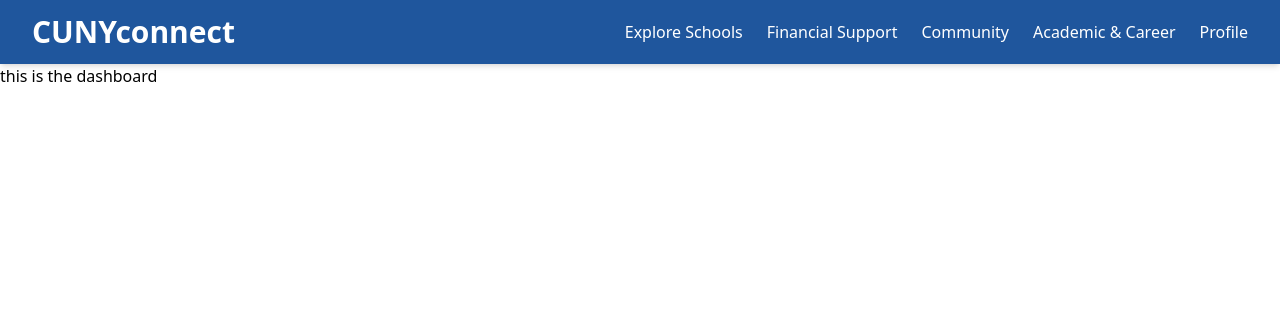
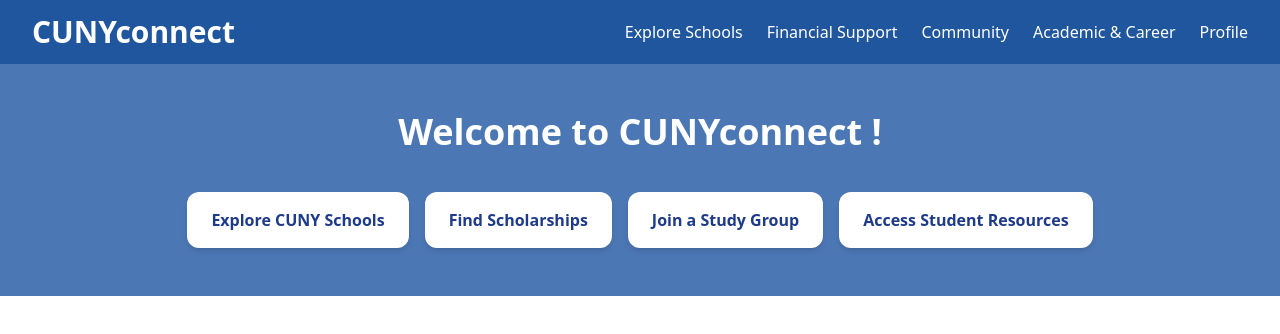
Before and after one commit to wahabahmed25/CUNYconnect, a React (Vite) app in the folder frontend/: page /dashboard in a window 1280 px wide. Shown: the top 334 px of the page. Built offline with nearby package versions, Linux system fonts and the light colour scheme; no server answers; the HTML template or start-up script is replaced by a standard one.

Commit message:
set up user auth user firebase, created user context which retrieves logged in users data and is reusable through context, started settingup dashboard

```diff
--- a/frontend/src/App.tsx
+++ b/frontend/src/App.tsx
@@ -4,16 +4,19 @@
 import LoginPage from "./pages/LoginPage";
 import DashboardPage from "./pages/DashboardPage";
 import HomePage from "./pages/HomePage";
+import { UserDataProvider } from "./components/user context/UserDataProvider";
 const App = () => {
   return (
     <div>
-      <Routes>
-        <Route path="/" element = {<Navigate to="/login" replace />}/>
-        <Route path = "/signup" element = {<SignupPage />} />
-        <Route path = "/login" element = {<LoginPage />} />
-        <Route path = "/dashboard" element = {<DashboardPage />} />
-        <Route path = "/home" element = {<HomePage />} />
-      </Routes>
+      <UserDataProvider>
+        <Routes>
+          <Route path="/" element={<Navigate to="/login" replace />} />
+          <Route path="/signup" element={<SignupPage />} />
+          <Route path="/login" element={<LoginPage />} />
+          <Route path="/dashboard" element={<DashboardPage />} />
+          <Route path="/home" element={<HomePage />} />
+        </Routes>
+      </UserDataProvider>
     </div>
   );
 };
--- a/frontend/src/components/Test.tsx
+++ /dev/null
@@ -1,10 +0,0 @@
-
-const Test = () => {
-  return (
-    <div>
-
-    </div>
-  )
-}
-
-export default Test
--- /dev/null
+++ b/frontend/src/components/UseAuthUser.tsx
@@ -0,0 +1,19 @@
+import { useEffect, useState } from "react";
+import { onAuthStateChanged } from "firebase/auth";
+import { auth } from "../firebase-config";
+
+export function UseAuthUser() {
+  const [user, setUser] = useState(() => auth.currentUser);
+  const [loading, setLoading] = useState(true);
+
+  useEffect(() => {
+    const unsubscribe = onAuthStateChanged(auth, (firebaseUser) => {
+      setUser(firebaseUser);
+      setLoading(false);
+    });
+
+    return () => unsubscribe();
+  }, []);
+
+  return { user, loading };
+}
--- /dev/null
+++ b/frontend/src/components/dashboard components/SectionOne.tsx
@@ -0,0 +1,47 @@
+import { useUserData } from "../user context/useUserData";
+import { Link } from "react-router-dom";
+
+const SectionOne = () => {
+  const { userData, loading } = useUserData();
+
+  if (loading) return <p>Loading...</p>;
+
+  return (
+    <div className="flex flex-col items-center justify-center bg-[#4C77B5] py-12 px-4 sm:px-6 lg:px-8">
+      {/* Header */}
+      <p className="text-white text-2xl sm:text-3xl md:text-4xl font-bold mb-10 text-center">
+        Welcome to CUNYconnect {userData?.name?.split(" ")[0]?.toUpperCase()}!
+      </p>
+
+      {/* Buttons */}
+      <div className="flex flex-wrap lg:flex-nowrap justify-center gap-4 max-w-6xl w-full">
+        <Link
+          to="/explore"
+          className="flex-1 lg:flex-none w-full lg:w-auto text-center bg-white text-[#1e3a8a] font-semibold px-6 py-4 rounded-xl shadow-md hover:scale-[1.02] transition"
+        >
+          Explore CUNY Schools
+        </Link>
+        <Link
+          to="/explore"
+          className="flex-1 lg:flex-none w-full lg:w-auto text-center bg-white text-[#1e3a8a] font-semibold px-6 py-4 rounded-xl shadow-md hover:scale-[1.02] transition"
+        >
+          Find Scholarships
+        </Link>
+        <Link
+          to="/explore"
+          className="flex-1 lg:flex-none w-full lg:w-auto text-center bg-white text-[#1e3a8a] font-semibold px-6 py-4 rounded-xl shadow-md hover:scale-[1.02] transition"
+        >
+          Join a Study Group
+        </Link>
+        <Link
+          to="/explore"
+          className="flex-1 lg:flex-none w-full lg:w-auto text-center bg-white text-[#1e3a8a] font-semibold px-6 py-4 rounded-xl shadow-md hover:scale-[1.02] transition"
+        >
+          Access Student Resources
+        </Link>
+      </div>
+    </div>
+  );
+};
+
+export default SectionOne;
--- a/frontend/src/components/nav bars/NavBarTwo.tsx
+++ b/frontend/src/components/nav bars/NavBarTwo.tsx
@@ -1,6 +1,6 @@
 import { useState } from "react";
 import { Link } from "react-router-dom";
-import { Menu, X } from "lucide-react"; // for icons, or replace with your own
+import { Menu, X } from "lucide-react"; // for icons
 
 const NavBarTwo = () => {
   const [isOpen, setIsOpen] = useState(false);
--- /dev/null
+++ b/frontend/src/components/user context/UserDataContext.tsx
@@ -0,0 +1,18 @@
+//container for the data, doesnt actually fetch (kinda like placeholder)
+
+import { createContext } from "react";
+
+interface UserData {
+  name?: string;
+  email?: string;
+}
+
+interface UserDataContextType {
+  userData: UserData | null;
+  loading: boolean;
+}
+
+export const UserDataContext = createContext<UserDataContextType>({
+  userData: null,
+  loading: true,
+});
--- /dev/null
+++ b/frontend/src/components/user context/UserDataProvider.tsx
@@ -0,0 +1,34 @@
+//fetches the logged in users data (get req)
+
+import { useEffect, useState } from "react";
+import { getDatabase, ref, get } from "firebase/database";
+import { UserDataContext } from "./UserDataContext";
+import { UseAuthUser } from "../UseAuthUser";
+
+export const UserDataProvider = ({ children }: { children: React.ReactNode }) => {
+  const { user, loading: authLoading } = UseAuthUser();
+  const [userData, setUserData] = useState(null);
+  const [loading, setLoading] = useState(true);
+
+  useEffect(() => {
+    const fetchUserData = async () => {
+      if (user) {
+        const db = getDatabase();
+        const userRef = ref(db, `users/${user.uid}`);
+        const snapshot = await get(userRef);
+        if (snapshot.exists()) {
+          setUserData(snapshot.val());
+        }
+      }
+      setLoading(false);
+    };
+
+    if (!authLoading) fetchUserData();
+  }, [user, authLoading]);
+
+  return (
+    <UserDataContext.Provider value={{ userData, loading }}>
+      {children}
+    </UserDataContext.Provider>
+  );
+};
--- /dev/null
+++ b/frontend/src/components/user context/useUserData.tsx
@@ -0,0 +1,5 @@
+//allows to use fetched user data through context
+
+import { useContext } from "react";
+import { UserDataContext } from "./UserDataContext";
+export const useUserData = () => useContext(UserDataContext);
--- /dev/null
+++ b/frontend/src/components/user profile/UserProfile.tsx
@@ -0,0 +1,22 @@
+import { useUserData } from "../user context/useUserData";
+const UserProfile = () => {
+  const { userData, loading } = useUserData();
+
+  if (loading) return <p>Loading...</p>;
+
+  return (
+    <div className="p-4">
+      <h1 className="text-xl font-bold">User Profile</h1>
+      {userData ? (
+        <div className="mt-2">
+          <p><strong>Name:</strong> {userData.name}</p>
+          {/* Add more fields here if needed */}
+        </div>
+      ) : (
+        <p>No user data found.</p>
+      )}
+    </div>
+  );
+};
+
+export default UserProfile;
--- a/frontend/src/pages/DashboardPage.tsx
+++ b/frontend/src/pages/DashboardPage.tsx
@@ -1,9 +1,13 @@
-import NavBarTwo from "../components/nav bars/NavBarTwo"
+import NavBarTwo from "../components/nav bars/NavBarTwo";
+// import UserProfile from "../components/user profile/UserProfile";
+import SectionOne from "../components/dashboard components/SectionOne";
 const DashboardPage = () => {
   return (
     <div>
         <NavBarTwo />
-        this is the dashboard
+        <SectionOne />
+        {/* <UserProfile /> */}
+
     </div>
   )
 }
--- a/frontend/src/pages/LoginPage.tsx
+++ b/frontend/src/pages/LoginPage.tsx
@@ -2,38 +2,74 @@
 import { useState } from "react";
 import { signInWithEmailAndPassword } from "firebase/auth";
 import InputOne from "../components/Input Fields/InputOne";
-import { Link } from "react-router-dom";
-import { useNavigate } from "react-router-dom";
+import { Link, useNavigate } from "react-router-dom";
 import { auth } from "../firebase-config";
+import { getDatabase, ref, get } from "firebase/database";
+
 interface LoginForm {
   email: string;
   password: string;
 }
 
 const LoginPage = () => {
+  //form values for login page
   const [formValue, setFormValue] = useState<LoginForm>({
     email: "",
     password: "",
   });
-  const [error, setError] = useState<string>("")
+  const [error, setError] = useState<string>("");
   const navigate = useNavigate();
 
+  //input field changes
   const handleChange = (e: React.ChangeEvent<HTMLInputElement>) => {
     const { name, value } = e.target;
     setFormValue((prev) => ({ ...prev, [name]: value }));
   };
 
-  const handleSubmit = async(e: React.FormEvent) => {
+
+  //logs in user by retrieving data
+  const handleSubmit = async (e: React.FormEvent) => {
     e.preventDefault();
-    try{
-      await signInWithEmailAndPassword(auth, formValue.email, formValue.password);
-      navigate('/dashboard')
+    setError("");
+
+    try {
+      //signin using correct auth, email and pass
+      const userCredential = await signInWithEmailAndPassword(
+        auth,
+        formValue.email,
+        formValue.password
+      );
+
+      const user = userCredential.user;
+      //user id
+      const uid = user.uid;
+
+      // Realtime DB
+      const db = getDatabase(); //initiallex and gets reference to RTDB
+      const userRef = ref(db, `users/${uid}`); //creates reference to specific user data path
+      const snapshot = await get(userRef); //fetches data from that path
+
+      if (snapshot.exists()) {
+        const userData = snapshot.val();
+
+        localStorage.setItem(
+          "user",
+          JSON.stringify({
+            uid,
+            name: userData.name,
+            email: user.email,
+          })
+        );
+        navigate("/dashboard");
+      } else {
+        setError("User data not found in database");
+      }
+      const getUser = localStorage.getItem('user')
+      console.log("logged in user: ", getUser);
+    } catch (err) {
+      console.error("Error logging in:", err);
+      setError("Error logging in. Please check your credentials.");
     }
-    catch(err){
-      console.error("error loggin in",err);
-      setError("error loggin in")
-    }
-
   };
 
   return (
@@ -50,6 +86,7 @@
           </h2>
 
           {/* Email */}
+
           <label
             htmlFor="email"
             className="block text-gray-700 font-medium text-sm mb-2"
@@ -82,7 +119,9 @@
             className="w-full border border-gray-300 rounded-md px-4 py-2 text-gray-900 placeholder-gray-400 placeholder:text-sm focus:outline-none focus:ring-2 focus:ring-[#181A4D] focus:border-[#181A4D] mb-8"
             required
           />
-          {error && (<p className="text-red-500">{error}</p>)}
+
+          {error && <p className="text-red-500 text-sm mb-4">{error}</p>}
+
           <button
             type="submit"
             className="w-full bg-[#181A4D] hover:bg-[#23255e] text-white cursor-pointer font-semibold py-3 rounded-md transition-colors duration-300 shadow-md"
```
